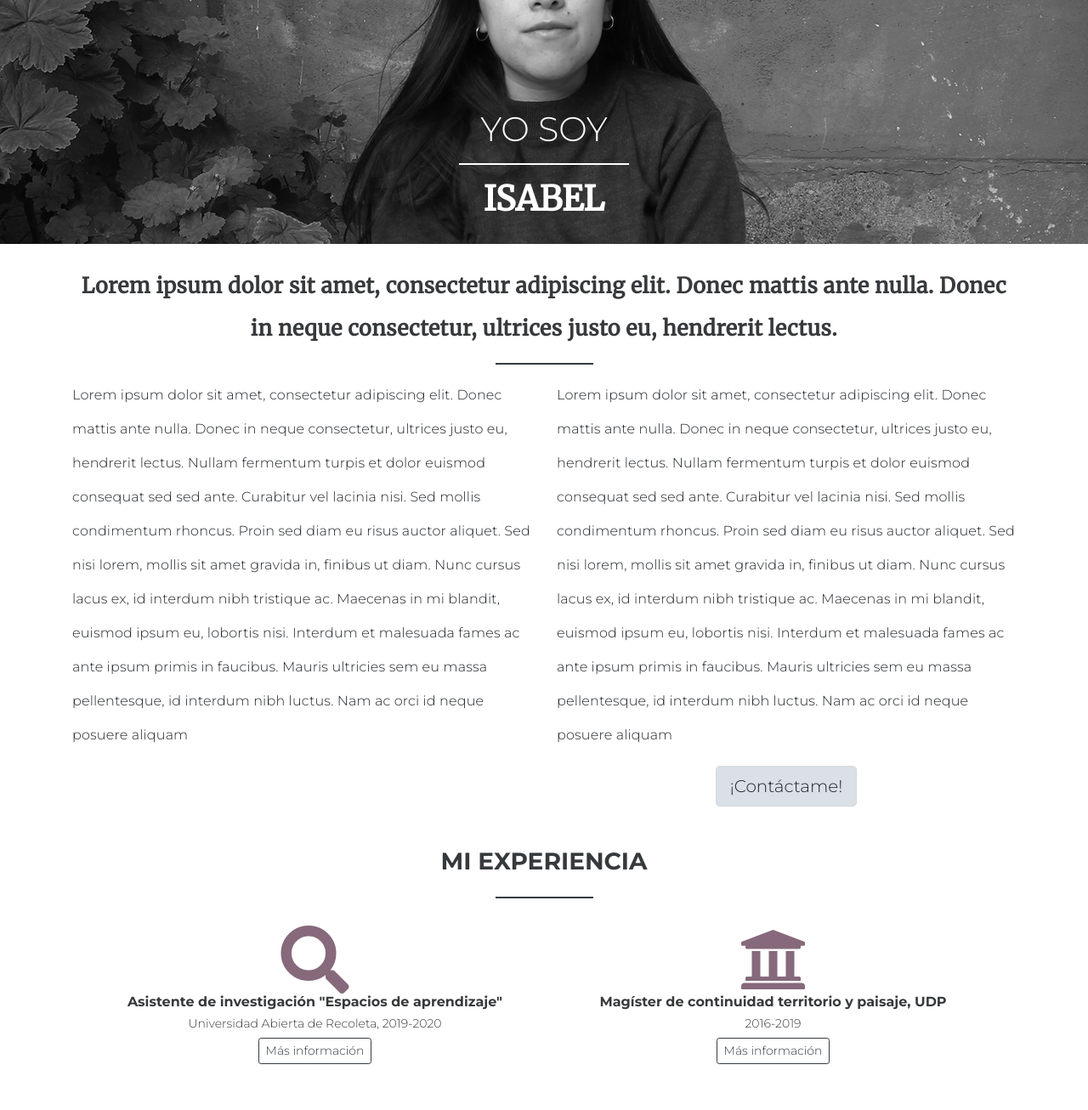
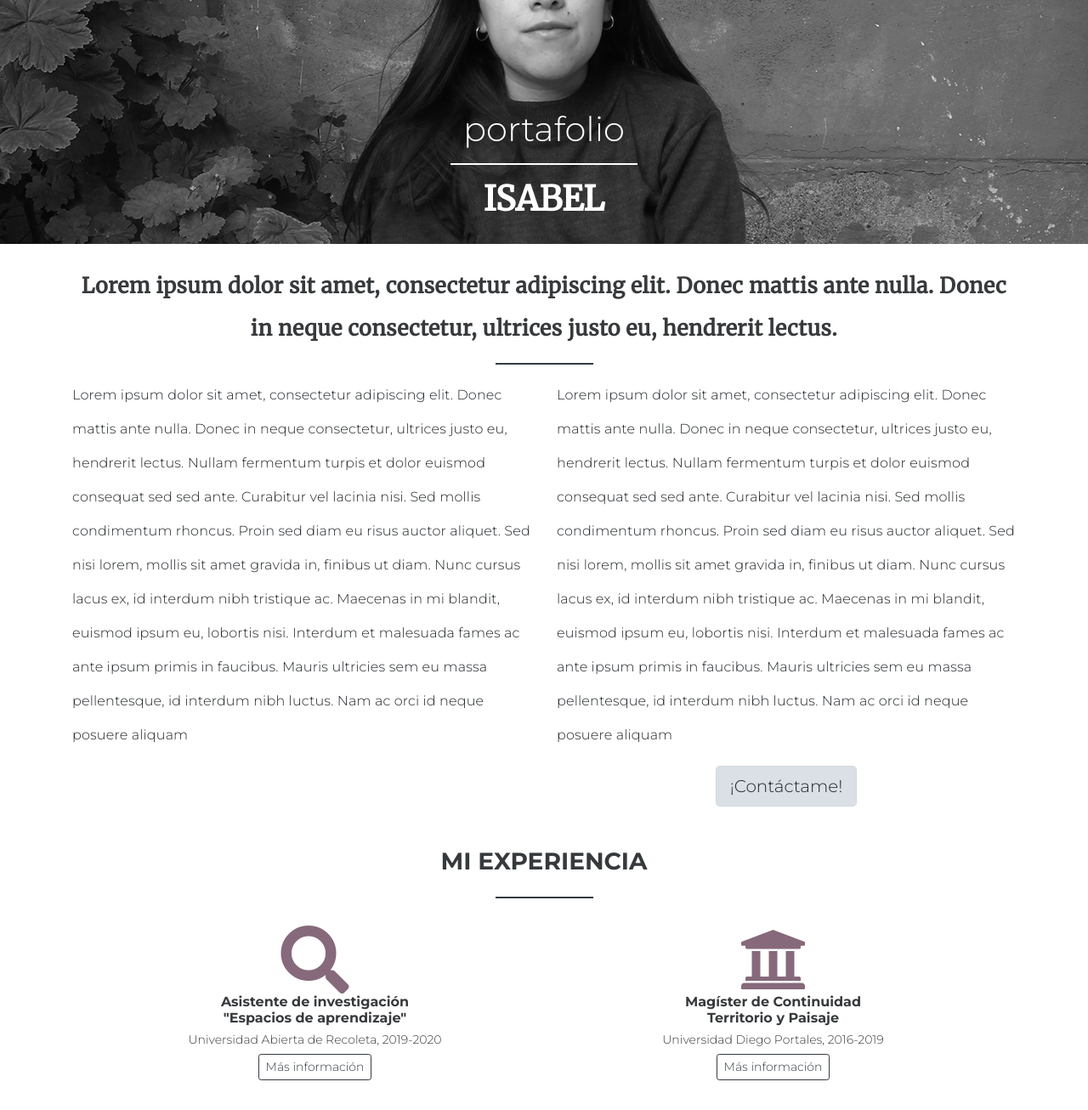
Before and after one commit to isabelrojamunoz/mi_portafolio, a plain HTML site: page index.html in a window 1280 px wide. Shown: the part 220-1526 px from the top of the page at 85% size. Drawn offline with nearby package versions, Linux system fonts and the light colour scheme; a script that the page names is missing.

Commit message:
editar html y css textos

```diff
--- a/assets/css/style.css
+++ b/assets/css/style.css
@@ -52,7 +52,7 @@ hr {
     padding-top: 300px;
 }
 .foto hr{
-    width: 200px;
+    width: 220px;
 }
 
 
--- a/index.html
+++ b/index.html
@@ -46,7 +46,7 @@
     <main>
       <section class="foto text-center pt-5 pb-3 ">
         <div class="container">
-          <h3 class="yo-soy text-white">YO SOY</h3>
+          <h3 class="yo-soy text-white">portafolio</h3>
           <hr class="border-white border-bottom">
           <h3 class="text-white font-weight-bold fuente2">ISABEL</h3>
         </div>
@@ -74,7 +74,8 @@
             <div class="row mx-3">
               <div class="text-center col-12 col-sm-12 col-md-6 col-lg-6 col-xl-6 py-3">
                   <i class="color-lila fas fa-search fa-5x"></i>
-                  <h5 class="mx-1">Asistente de investigación "Espacios de aprendizaje"</h5>
+                  <h5>Asistente de investigación <br>
+                  "Espacios de aprendizaje"</h5>
                   <h6>Universidad Abierta de Recoleta, 2019-2020</h6>
                   <p>
                     <button class="btn btn-outline-dark btn-sm" type="button" data-toggle="collapse" data-target="#asistente" aria-expanded="false" aria-controls="collapseExample">
@@ -90,8 +91,9 @@
 
               <div class="text-center col-12 col-sm-12 col-md-6 col-lg-6 col-xl-6 py-3">
                   <i class="color-lila fas fa-university fa-5x"></i>
-                  <h5 class="mx-1">Magíster de continuidad territorio y paisaje, UDP</h5>
-                  <h6>2016-2019</h6>
+                  <h5>Magíster de Continuidad <br>
+                    Territorio y Paisaje</h5>
+                  <h6>Universidad Diego Portales, 2016-2019</h6>
                   <p>
                     <button class="btn btn-outline-dark btn-sm" type="button" data-toggle="collapse" data-target="#universidad" aria-expanded="false" aria-controls="collapseExample">
                      Más información
@@ -109,7 +111,7 @@
       <section id="trabajos" class="container-fluid bg-dark py-5">
           <h3 class="text-center pb-2 text-white">MIS ÚLTIMOS TRABAJOS</h3>
           <hr class="border-white border-bottom">
-          <div class="row row-cols-1 row-cols-md-3 mx-1">
+          <div class="row row-cols-1 row-cols-md-3 mx-1 mx-md-5">
             <div class="col mb-4">
               <div class="card h-100">
                 <img src="./assets/img/img1.jpg" class="card-img-top" alt="tiuque-administracion">
@@ -118,6 +120,7 @@
                   <p class="card-text texto-parrafo">Felis tincidunt vel risus lacus</p>
                   <button type="button" class="btn btn-light" data-toggle="modal" data-target="#tiuque">
                   Ver más
+                  </button>
                 </div>
               </div>
             </div>
@@ -186,14 +189,14 @@
     </main>
 
     <section id="contacto" class="py-3">
-      <h3 class="display-4 font-weight-bold text-center pt-5" data-container="body" data-toggle="popover" data-trigger="hover" data-placement="bottom" data-content="Disponible para trabajar en modalidad remota">Contacto</h3>
+      <h3 class="text-center pt-5" data-container="body" data-toggle="popover" data-trigger="hover" data-placement="bottom" data-content="Disponible para trabajar en modalidad remota">Contacto</h3>
       <div class="typeform-widget" data-url="https://form.typeform.com/to/EeMQKX" style="width: 100%; height: 500px;"></div> <script> (function() { var qs,js,q,s,d=document, gi=d.getElementById, ce=d.createElement, gt=d.getElementsByTagName, id="typef_orm", b="https://embed.typeform.com/"; if(!gi.call(d,id)) { js=ce.call(d,"script"); js.id=id; js.src=b+"embed.js"; q=gt.call(d,"script")[0]; q.parentNode.insertBefore(js,q) } })() </script> <div style="font-family: Sans-Serif;font-size: 12px;color: #999;opacity: 0.5; padding-top: 5px;"> powered by <a href="https://admin.typeform.com/signup?utm_campaign=EeMQKX&utm_source=typeform.com-01EAAZSEJTZPKWZTQ2ZT5W548E-free&utm_medium=typeform&utm_content=typeform-embedded-poweredbytypeform&utm_term=ES" style="color: #999" target="_blank">Typeform</a> </div>
     </section>
 
     <footer class="container-fluid bg-lila py-5">
       <div class="row">
         <div class="col-12 col-sm-12 col-md-6 col-lg-6 col-xl-6 text-white text-center">
-          <h2 class="fuente2">Isabel</h2>
+          <h2 class="fuente2">ISABEL</h2>
         </div>
         <div class="col-12 col-sm-12 col-md-6 col-lg-6 col-xl-6 text-white text-center">
           <a href="https://github.com/isabelrojamunoz"><i class="fab fa-github-square fa-4x mx-1"></i></a>
```
